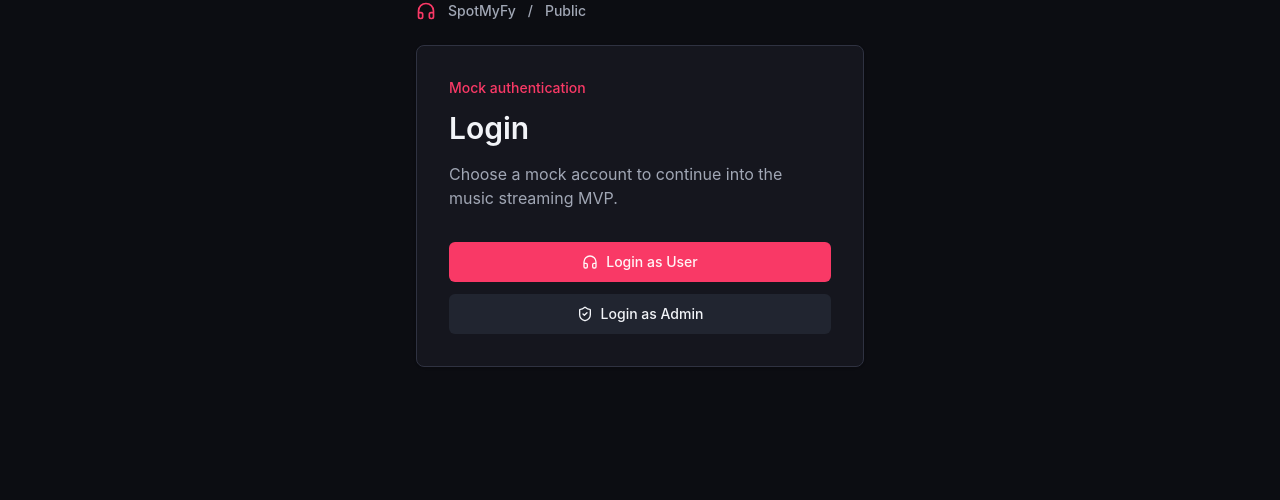
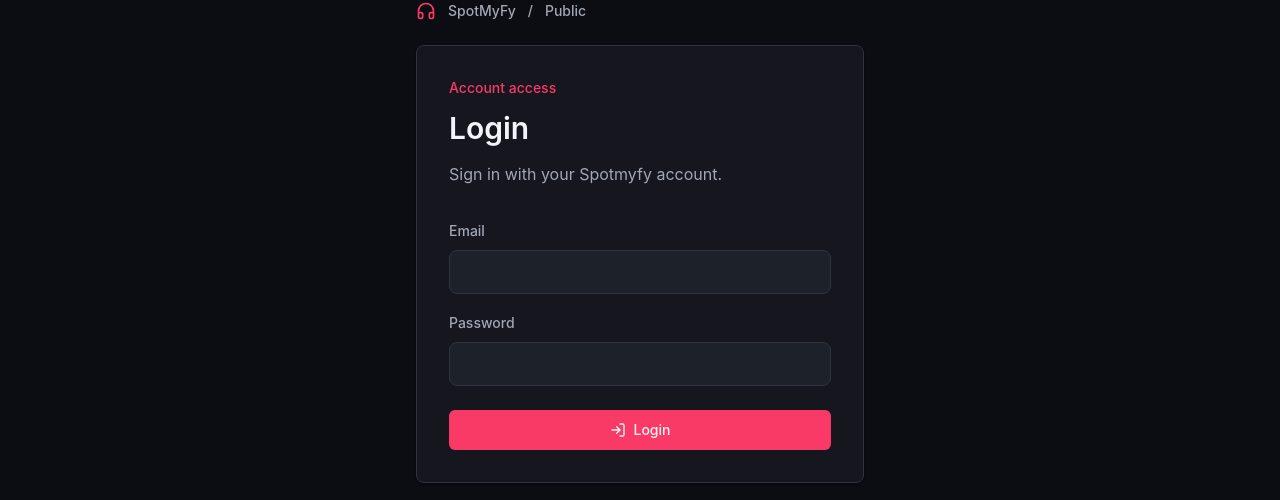
Before and after one commit to Ryanny-y/music-streaming, a React (Vite) app in the folder frontend/: page /login in a window 1280 px wide. Shown: the part 136-636 px from the top of the page. Built offline with nearby package versions, Linux system fonts and the light colour scheme; no server answers.

Commit message:
refactor(auth): replace mock authentication with real service integration

```diff
--- a/frontend/src/features/auth/authContext.tsx
+++ b/frontend/src/features/auth/authContext.tsx
@@ -1,15 +1,9 @@
 import { useCallback, useEffect, useMemo, useState, type PropsWithChildren } from 'react'
 
-import { users } from '@/mocks/musicData'
-import { authService } from '@/services'
-import type { ApiUserRole, RegisterPayload, User } from '@/types'
+import type { AuthCredentials, RegisterPayload, User } from '@/types'
 
 import { AuthContext, type AuthContextValue } from './authContextValue'
-
-const MOCK_USERS_BY_ROLE: Record<ApiUserRole, string> = {
-  USER: 'user-sam',
-  ADMIN: 'user-admin',
-}
+import * as authService from './services/authService'
 
 export function AuthProvider({ children }: PropsWithChildren) {
   const [user, setUser] = useState<User | null>(null)
@@ -30,17 +24,8 @@
     }
   }, [])
 
-  const loginAsRole = useCallback(async (role: ApiUserRole) => {
-    const mockUser = users.find((item) => item.id === MOCK_USERS_BY_ROLE[role])
-
-    if (!mockUser) {
-      throw new Error('Mock user not found')
-    }
-
-    const authenticatedUser = await authService.login({
-      email: mockUser.email,
-      password: 'password',
-    })
+  const login = useCallback(async (credentials: AuthCredentials) => {
+    const authenticatedUser = await authService.login(credentials)
 
     setUser(authenticatedUser)
 
@@ -55,8 +40,6 @@
   const register = useCallback(async (payload: RegisterPayload) => {
     const registeredUser = await authService.register(payload)
 
-    setUser(registeredUser)
-
     return registeredUser
   }, [])
 
@@ -65,11 +48,11 @@
       user,
       isLoading,
       isAuthenticated: Boolean(user),
-      loginAsRole,
+      login,
       register,
       logout,
     }),
-    [isLoading, loginAsRole, logout, register, user],
+    [isLoading, login, logout, register, user],
   )
 
   return <AuthContext value={value}>{children}</AuthContext>
--- a/frontend/src/features/auth/authContextValue.ts
+++ b/frontend/src/features/auth/authContextValue.ts
@@ -1,12 +1,12 @@
 import { createContext } from 'react'
 
-import type { ApiUserRole, RegisterPayload, User } from '@/types'
+import type { AuthCredentials, RegisterPayload, User } from '@/types'
 
 export type AuthContextValue = {
   user: User | null
   isLoading: boolean
   isAuthenticated: boolean
-  loginAsRole: (role: ApiUserRole) => Promise<User>
+  login: (credentials: AuthCredentials) => Promise<User>
   register: (payload: RegisterPayload) => Promise<User>
   logout: () => Promise<void>
 }
--- /dev/null
+++ b/frontend/src/features/auth/hooks/useAuth.ts
@@ -0,0 +1,13 @@
+import { useContext } from 'react'
+
+import { AuthContext } from '../authContextValue'
+
+export function useAuth() {
+  const context = useContext(AuthContext)
+
+  if (!context) {
+    throw new Error('useAuth must be used within AuthProvider')
+  }
+
+  return context
+}
--- a/frontend/src/features/auth/pages/LoginPage.tsx
+++ b/frontend/src/features/auth/pages/LoginPage.tsx
@@ -1,13 +1,21 @@
-import { Headphones, ShieldCheck } from 'lucide-react'
+import { Headphones, LogIn } from 'lucide-react'
+import type { FormEvent } from 'react'
+import { useState } from 'react'
 import { Navigate, useNavigate } from 'react-router-dom'
 
 import { Button } from '@/components/ui'
 import { useAuth } from '@/features/auth'
+import { getAuthErrorMessage } from '@/features/auth/services/authService'
 import { APP_NAME } from '@/lib/constants'
-import type { ApiUserRole } from '@/types'
 
 export function LoginPage() {
-  const { isAuthenticated, isLoading, loginAsRole, user } = useAuth()
+  const { isAuthenticated, isLoading, login, user } = useAuth()
+  const [form, setForm] = useState({
+    email: '',
+    password: '',
+  })
+  const [errorMessage, setErrorMessage] = useState('')
+  const [isSubmitting, setIsSubmitting] = useState(false)
   const navigate = useNavigate()
 
   if (isLoading) {
@@ -18,9 +26,21 @@
     return <Navigate to={user?.role === 'ADMIN' ? '/admin/dashboard' : '/app/dashboard'} replace />
   }
 
-  const handleLogin = async (role: ApiUserRole) => {
-    await loginAsRole(role)
-    navigate(role === 'ADMIN' ? '/admin/dashboard' : '/app/dashboard', { replace: true })
+  const handleSubmit = async (event: FormEvent<HTMLFormElement>) => {
+    event.preventDefault()
+    setErrorMessage('')
+    setIsSubmitting(true)
+
+    try {
+      const authenticatedUser = await login(form)
+      navigate(authenticatedUser.role === 'ADMIN' ? '/admin/dashboard' : '/app/dashboard', {
+        replace: true,
+      })
+    } catch (error) {
+      setErrorMessage(getAuthErrorMessage(error))
+    } finally {
+      setIsSubmitting(false)
+    }
   }
 
   return (
@@ -34,29 +54,63 @@
         </div>
 
         <section className="rounded-lg border bg-card p-8 text-card-foreground shadow-sm">
-          <p className="text-sm font-medium text-primary">Mock authentication</p>
+          <p className="text-sm font-medium text-primary">Account access</p>
           <h1 className="mt-3 text-3xl font-semibold tracking-normal">Login</h1>
-          <p className="mt-4 text-muted-foreground">
-            Choose a mock account to continue into the music streaming MVP.
-          </p>
+          <p className="mt-4 text-muted-foreground">Sign in with your Spotmyfy account.</p>
 
-          <div className="mt-8 grid gap-3">
-            <Button type="button" className="w-full" onClick={() => void handleLogin('USER')}>
-              <Headphones className="size-4" aria-hidden="true" />
-              Login as User
+          <form className="mt-8 grid gap-4" onSubmit={handleSubmit}>
+            <Field
+              label="Email"
+              type="email"
+              value={form.email}
+              disabled={isSubmitting}
+              onChange={(value) => setForm((current) => ({ ...current, email: value }))}
+            />
+            <Field
+              label="Password"
+              type="password"
+              value={form.password}
+              disabled={isSubmitting}
+              onChange={(value) => setForm((current) => ({ ...current, password: value }))}
+            />
+
+            {errorMessage ? (
+              <p className="rounded-md border border-destructive/30 bg-destructive/10 px-3 py-2 text-sm text-destructive">
+                {errorMessage}
+              </p>
+            ) : null}
+
+            <Button className="mt-2 w-full" type="submit" disabled={isSubmitting}>
+              <LogIn className="size-4" aria-hidden="true" />
+              {isSubmitting ? 'Logging in' : 'Login'}
             </Button>
-            <Button
-              type="button"
-              variant="secondary"
-              className="w-full"
-              onClick={() => void handleLogin('ADMIN')}
-            >
-              <ShieldCheck className="size-4" aria-hidden="true" />
-              Login as Admin
-            </Button>
-          </div>
+          </form>
         </section>
       </div>
     </main>
   )
 }
+
+type FieldProps = {
+  label: string
+  value: string
+  type?: string
+  disabled?: boolean
+  onChange: (value: string) => void
+}
+
+function Field({ disabled = false, label, onChange, type = 'text', value }: FieldProps) {
+  return (
+    <label>
+      <span className="text-sm font-medium text-muted-foreground">{label}</span>
+      <input
+        className="mt-2 h-11 w-full rounded-lg border border-border bg-secondary/70 px-4 text-sm text-foreground outline-none transition focus:border-primary focus:ring-2 focus:ring-primary/20"
+        type={type}
+        value={value}
+        required
+        disabled={disabled}
+        onChange={(event) => onChange(event.target.value)}
+      />
+    </label>
+  )
+}
--- a/frontend/src/features/auth/pages/RegisterPage.tsx
+++ b/frontend/src/features/auth/pages/RegisterPage.tsx
@@ -5,6 +5,7 @@
 
 import { Button } from '@/components/ui'
 import { useAuth } from '@/features/auth'
+import { getAuthErrorMessages } from '@/features/auth/services/authService'
 
 export function RegisterPage() {
   const { isAuthenticated, isLoading, register } = useAuth()
@@ -13,7 +14,9 @@
     username: '',
     email: '',
     password: '',
+    confirmPassword: '',
   })
+  const [errorMessages, setErrorMessages] = useState<string[]>([])
   const [isSubmitting, setIsSubmitting] = useState(false)
   const navigate = useNavigate()
 
@@ -27,45 +30,89 @@
 
   const handleSubmit = async (event: FormEvent<HTMLFormElement>) => {
     event.preventDefault()
+    setErrorMessages([])
+
+    if (form.password !== form.confirmPassword) {
+      setErrorMessages(['Passwords do not match'])
+
+      return
+    }
+
     setIsSubmitting(true)
 
-    await register(form)
-    navigate('/app/dashboard', { replace: true })
+    try {
+      await register({
+        fullName: form.fullName,
+        username: form.username,
+        email: form.email,
+        password: form.password,
+      })
+      navigate('/login', {
+        replace: true,
+        state: { message: 'Account created. You can now login.' },
+      })
+    } catch (error) {
+      setErrorMessages(getAuthErrorMessages(error, 'Unable to create account'))
+    } finally {
+      setIsSubmitting(false)
+    }
   }
 
   return (
     <main className="min-h-[34rem] bg-background px-0 py-6 text-foreground">
       <div className="mx-auto max-w-md">
         <section className="rounded-lg border border-border bg-card/80 p-8 shadow-xl shadow-black/20">
-          <p className="text-sm font-medium text-primary">Mock account</p>
+          <p className="text-sm font-medium text-primary">New account</p>
           <h1 className="mt-3 text-3xl font-semibold tracking-normal">Create Account</h1>
           <p className="mt-4 text-sm leading-6 text-muted-foreground">
-            Create a local mock user for the MVP. Your session is stored in this browser.
+            Create your Spotmyfy account, then sign in with your new credentials.
           </p>
 
           <form className="mt-8 grid gap-4" onSubmit={handleSubmit}>
             <Field
               label="Full name"
               value={form.fullName}
+              disabled={isSubmitting}
               onChange={(value) => setForm((current) => ({ ...current, fullName: value }))}
             />
             <Field
               label="Username"
               value={form.username}
+              disabled={isSubmitting}
               onChange={(value) => setForm((current) => ({ ...current, username: value }))}
             />
             <Field
               label="Email"
               type="email"
               value={form.email}
+              disabled={isSubmitting}
               onChange={(value) => setForm((current) => ({ ...current, email: value }))}
             />
             <Field
               label="Password"
               type="password"
               value={form.password}
+              disabled={isSubmitting}
               onChange={(value) => setForm((current) => ({ ...current, password: value }))}
             />
+            <Field
+              label="Confirm password"
+              type="password"
+              value={form.confirmPassword}
+              disabled={isSubmitting}
+              onChange={(value) =>
+                setForm((current) => ({ ...current, confirmPassword: value }))
+              }
+            />
+
+            {errorMessages.length > 0 ? (
+              <div className="rounded-md border border-destructive/30 bg-destructive/10 px-3 py-2 text-sm text-destructive">
+                {errorMessages.map((message) => (
+                  <p key={message}>{message}</p>
+                ))}
+              </div>
+            ) : null}
+
             <Button className="mt-2 w-full" type="submit" disabled={isSubmitting}>
               <UserPlus className="size-4" aria-hidden="true" />
               {isSubmitting ? 'Creating' : 'Create Account'}
@@ -81,10 +128,11 @@
   label: string
   value: string
   type?: string
+  disabled?: boolean
   onChange: (value: string) => void
 }
 
-function Field({ label, onChange, type = 'text', value }: FieldProps) {
+function Field({ disabled = false, label, onChange, type = 'text', value }: FieldProps) {
   return (
     <label>
       <span className="text-sm font-medium text-muted-foreground">{label}</span>
@@ -93,6 +141,7 @@
         type={type}
         value={value}
         required
+        disabled={disabled}
         onChange={(event) => onChange(event.target.value)}
       />
     </label>
--- /dev/null
+++ b/frontend/src/features/auth/services/authService.ts
@@ -0,0 +1,111 @@
+import { isAxiosError } from 'axios'
+
+import { api, unwrapResponse } from '@/lib/api'
+import type { AuthCredentials, RegisterPayload, User } from '@/types'
+
+const ACCESS_TOKEN_KEY = 'accessToken'
+const REFRESH_TOKEN_KEY = 'refreshToken'
+const AUTH_USER_KEY = 'authUser'
+
+type AuthResponse = {
+  accessToken: string
+  refreshToken: string
+  user: User
+}
+
+type BackendErrorResponse = {
+  message?: string
+  error?: string
+  validationErrors?: Record<string, string>
+}
+
+function storeAuthSession(authResponse: AuthResponse): User {
+  localStorage.setItem(ACCESS_TOKEN_KEY, authResponse.accessToken)
+  localStorage.setItem(REFRESH_TOKEN_KEY, authResponse.refreshToken)
+  localStorage.setItem(AUTH_USER_KEY, JSON.stringify(authResponse.user))
+
+  return authResponse.user
+}
+
+function readStoredUser(): User | null {
+  const storedUser = localStorage.getItem(AUTH_USER_KEY)
+
+  if (!storedUser) {
+    return null
+  }
+
+  try {
+    return JSON.parse(storedUser) as User
+  } catch {
+    localStorage.removeItem(AUTH_USER_KEY)
+
+    return null
+  }
+}
+
+export function getAuthErrorMessage(error: unknown): string {
+  if (isAxiosError<BackendErrorResponse>(error)) {
+    return error.response?.data?.message ?? error.response?.data?.error ?? 'Unable to login'
+  }
+
+  return error instanceof Error ? error.message : 'Unable to login'
+}
+
+export function getAuthErrorMessages(error: unknown, fallbackMessage: string): string[] {
+  if (isAxiosError<BackendErrorResponse>(error)) {
+    const validationErrors = error.response?.data?.validationErrors
+
+    if (validationErrors) {
+      return Object.values(validationErrors)
+    }
+
+    return [error.response?.data?.message ?? error.response?.data?.error ?? fallbackMessage]
+  }
+
+  return [error instanceof Error ? error.message : fallbackMessage]
+}
+
+export async function login(credentials: AuthCredentials): Promise<User> {
+  const response = await api.post<AuthResponse>('/auth/login', {
+    email: credentials.email,
+    usernameOrEmail: credentials.email,
+    password: credentials.password,
+  })
+  const authResponse = unwrapResponse<AuthResponse>(response)
+
+  if (!('accessToken' in authResponse) || !authResponse.user) {
+    throw new Error('Login response did not include authentication details')
+  }
+
+  return storeAuthSession(authResponse)
+}
+
+export async function register(payload: RegisterPayload): Promise<User> {
+  const response = await api.post<AuthResponse>('/auth/register', {
+    fullName: payload.fullName,
+    username: payload.username,
+    email: payload.email,
+    password: payload.password,
+  })
+  const authResponse = unwrapResponse<AuthResponse>(response)
+
+  if (!('user' in authResponse) || !authResponse.user) {
+    throw new Error('Registration response did not include user details')
+  }
+
+  return authResponse.user
+}
+
+export async function logout(): Promise<void> {
+  localStorage.removeItem(ACCESS_TOKEN_KEY)
+  localStorage.removeItem(REFRESH_TOKEN_KEY)
+  localStorage.removeItem(AUTH_USER_KEY)
+}
+
+export async function getCurrentUser(): Promise<User | null> {
+  if (!localStorage.getItem(ACCESS_TOKEN_KEY)) {
+    return null
+  }
+
+  return readStoredUser()
+}
--- a/frontend/src/features/auth/useAuth.ts
+++ b/frontend/src/features/auth/useAuth.ts
@@ -1,13 +1 @@
-import { useContext } from 'react'
-
-import { AuthContext } from './authContextValue'
-
-export function useAuth() {
-  const context = useContext(AuthContext)
-
-  if (!context) {
-    throw new Error('useAuth must be used within AuthProvider')
-  }
-
-  return context
-}
+export { useAuth } from './hooks/useAuth'
```
